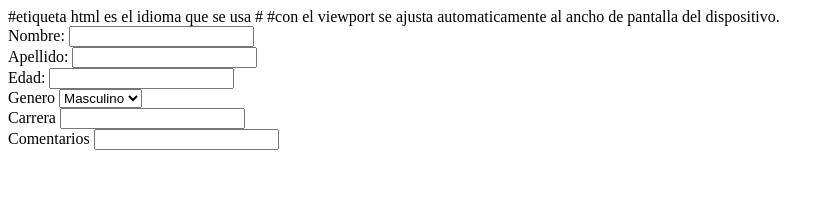
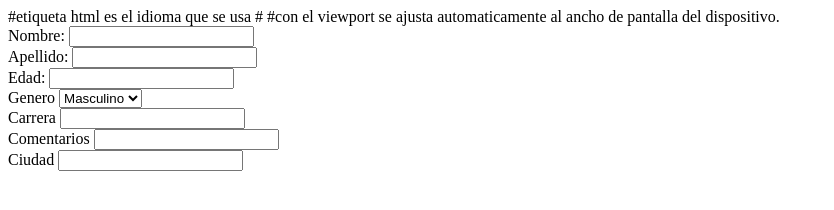
Before and after one commit to aioros129/certus-frontend, a plain HTML site: page index.html in a window 1280 px wide. Shown: the whole page, without its empty margins (0-834 px from the left). Drawn offline with Linux system fonts and the light colour scheme.

Commit message:
segundo commit

```diff
--- a/index.html
+++ b/index.html
@@ -23,6 +23,8 @@
          <input type="text" name="carrera" id="carrera"><br>
          <label for="commentarios">Comentarios</label>
          <input type="text" name="comentarios" id="comentarios"><br>
+         <label for="ciudad">Ciudad</label>
+         <input type="text" name="ciudad" id="ciudad"><br>
 
     </form>
 </body>
```
